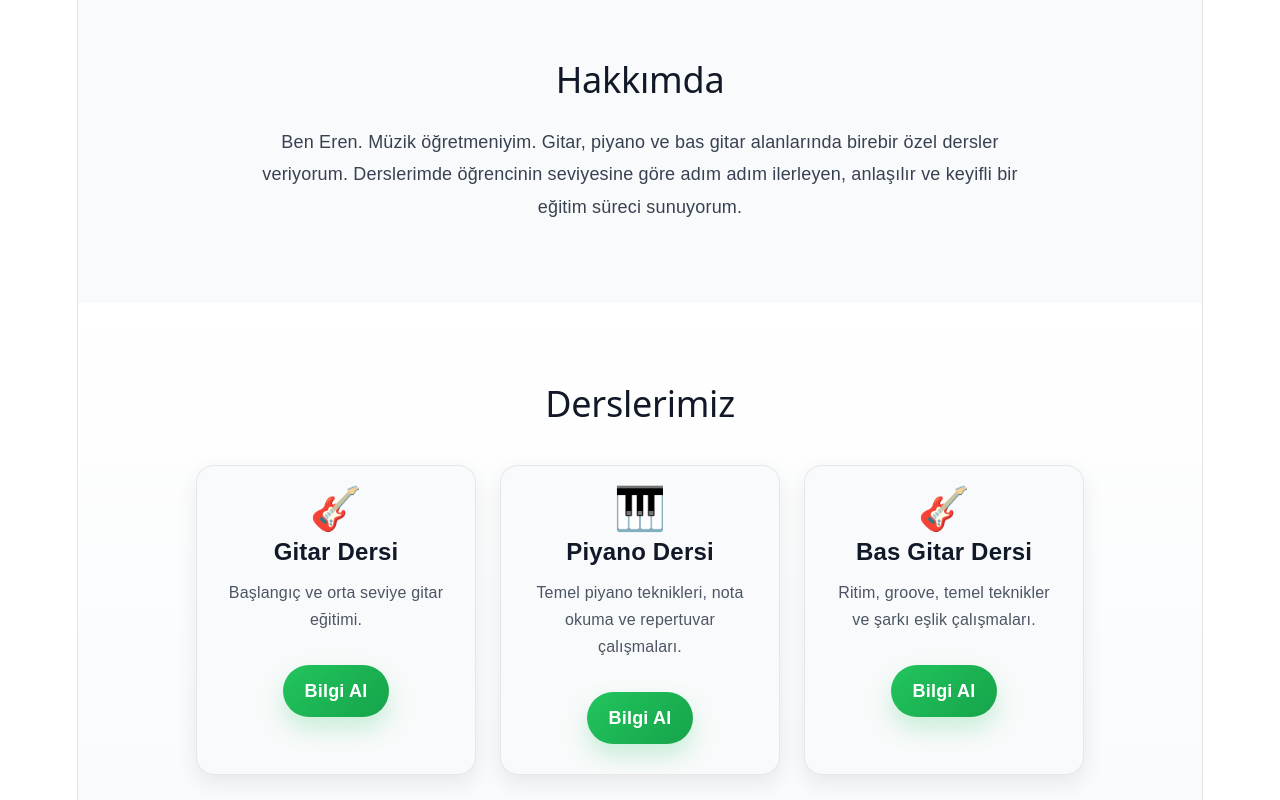
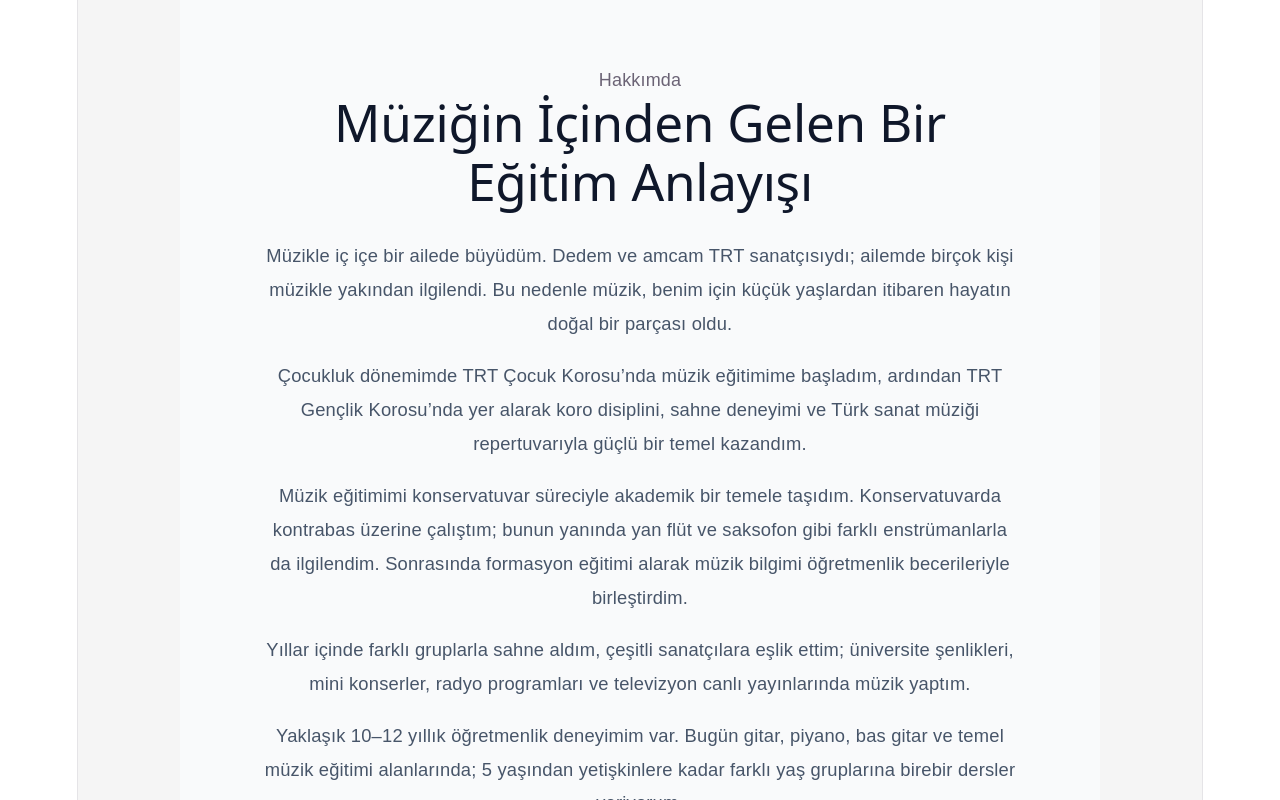
Before and after one commit to ErenOzusen/eren-muzik-atolyesi, a React (Vite) app: page / in a window 1280 px wide. Shown: the part 1200-2000 px from the top of the page. Built offline with nearby package versions, Linux system fonts and the light colour scheme.

Commit message:
Hakkimda bolumu guven odakli guncellendi

```diff
--- a/src/App.css
+++ b/src/App.css
@@ -2965,3 +2965,30 @@ margin-top: 10px;
   margin: 0;
   line-height: 1.6;
 }
+
+.about {
+  max-width: 920px;
+  margin: 0 auto;
+  padding: 88px 24px;
+  text-align: center;
+}
+
+.about h2 {
+  max-width: 760px;
+  margin: 0 auto 28px;
+  font-size: clamp(2rem, 4vw, 3.2rem);
+  line-height: 1.15;
+  color: #0f172a;
+}
+
+.about p {
+  max-width: 760px;
+  margin: 0 auto 18px;
+  font-size: 1.02rem;
+  line-height: 1.85;
+  color: #475569;
+}
+
+.about .section-badge {
+  margin-bottom: 14px;
+}
--- a/src/App.jsx
+++ b/src/App.jsx
@@ -851,15 +851,49 @@ if (isAdminPage) {
     </div>
   </div>
 </section>
+<section id="hakkimda" className="about reveal">
+  <span className="section-badge">Hakkımda</span>
+  <h2>Müziğin İçinden Gelen Bir Eğitim Anlayışı</h2>
 
-            <section id="hakkimda" className="about reveal">
-        <h2>Hakkımda</h2>
-        <p>
-          Ben Eren. Müzik öğretmeniyim. Gitar, piyano ve bas gitar alanlarında
-          birebir özel dersler veriyorum. Derslerimde öğrencinin seviyesine göre
-          adım adım ilerleyen, anlaşılır ve keyifli bir eğitim süreci sunuyorum.
-        </p>
-      </section>
+  <p>
+    Müzikle iç içe bir ailede büyüdüm. Dedem ve amcam TRT sanatçısıydı;
+    ailemde birçok kişi müzikle yakından ilgilendi. Bu nedenle müzik,
+    benim için küçük yaşlardan itibaren hayatın doğal bir parçası oldu.
+  </p>
+
+  <p>
+    Çocukluk dönemimde TRT Çocuk Korosu’nda müzik eğitimime başladım,
+    ardından TRT Gençlik Korosu’nda yer alarak koro disiplini, sahne
+    deneyimi ve Türk sanat müziği repertuvarıyla güçlü bir temel kazandım.
+  </p>
+
+  <p>
+    Müzik eğitimimi konservatuvar süreciyle akademik bir temele taşıdım.
+    Konservatuvarda kontrabas üzerine çalıştım; bunun yanında yan flüt
+    ve saksofon gibi farklı enstrümanlarla da ilgilendim. Sonrasında
+    formasyon eğitimi alarak müzik bilgimi öğretmenlik becerileriyle
+    birleştirdim.
+  </p>
+
+  <p>
+    Yıllar içinde farklı gruplarla sahne aldım, çeşitli sanatçılara eşlik
+    ettim; üniversite şenlikleri, mini konserler, radyo programları ve
+    televizyon canlı yayınlarında müzik yaptım.
+  </p>
+
+  <p>
+    Yaklaşık 10–12 yıllık öğretmenlik deneyimim var. Bugün gitar, piyano,
+    bas gitar ve temel müzik eğitimi alanlarında; 5 yaşından yetişkinlere
+    kadar farklı yaş gruplarına birebir dersler veriyorum.
+  </p>
+
+  <p>
+    Derslerimde her öğrencinin yaşı, seviyesi, müzik zevki ve hedefi
+    benim için önemlidir. Amacım yalnızca enstrüman çalmayı öğretmek değil;
+    öğrencinin müziği sevmesini, özgüven kazanmasını ve düzenli şekilde
+    gelişmesini sağlamaktır.
+  </p>
+</section>
 
       <section id="dersler" className="lessons reveal">
   <h2>Derslerimiz</h2>
```
